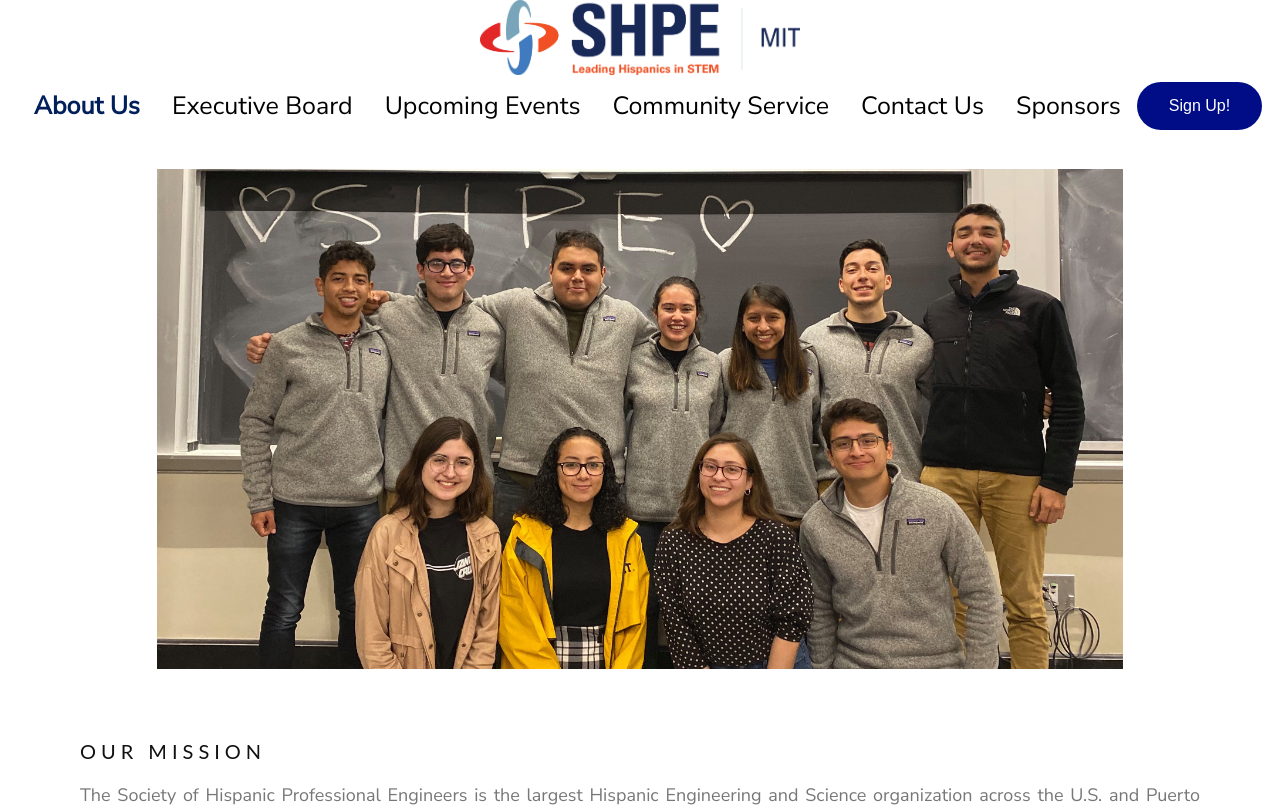
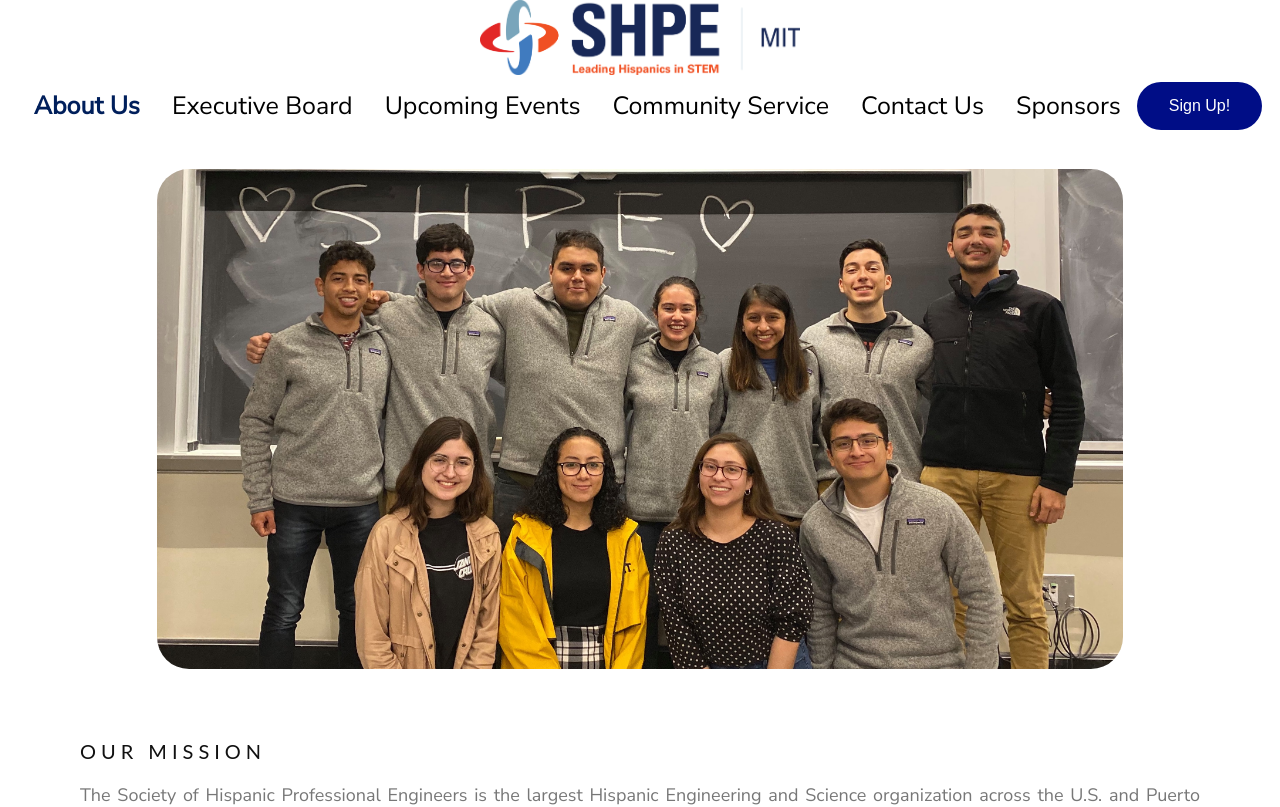
Before and after one commit to mtrejo0/shpe.mit.edu, a React (Create React App) app: page /#/ in a window 1280 px wide. Shown: the top 807 px of the page. Built offline with nearby package versions, Linux system fonts and the light colour scheme.

Commit message:
add build

```diff
--- a/src/styles.css
+++ b/src/styles.css
@@ -30,6 +30,7 @@ body {
     background-position: center;
     background-repeat: no-repeat;
     background-size: cover;
+    border-radius: 32px;
 }
 
 @media all and (max-width: 768px) {
@@ -41,6 +42,7 @@ body {
         background-position: auto;
         background-repeat: auto;
         background-size: auto;
+        border-radius: 0px;
     }
 }
 
```
Also changed, not shown: 8 other files (tests, documents, lock files or other folders).
